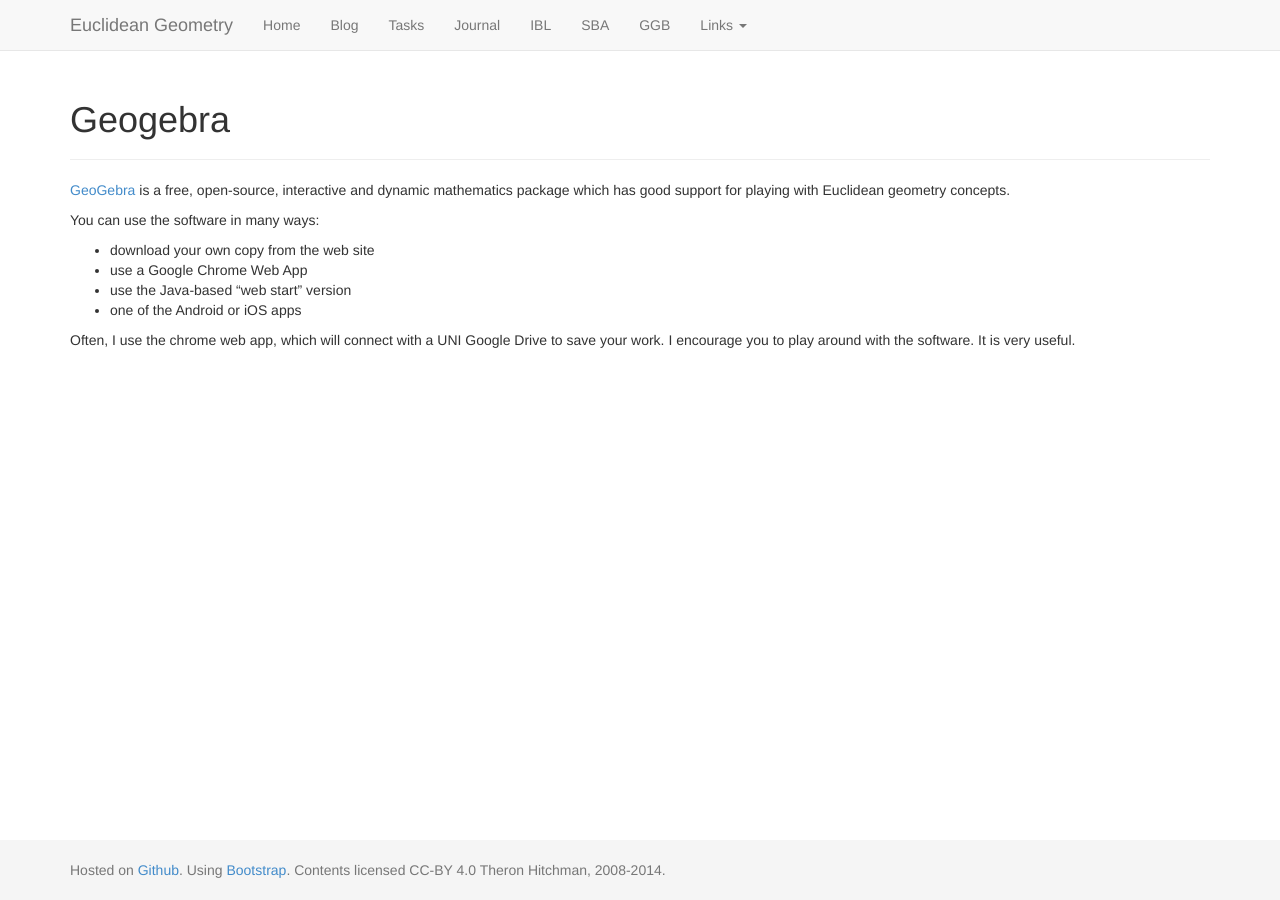
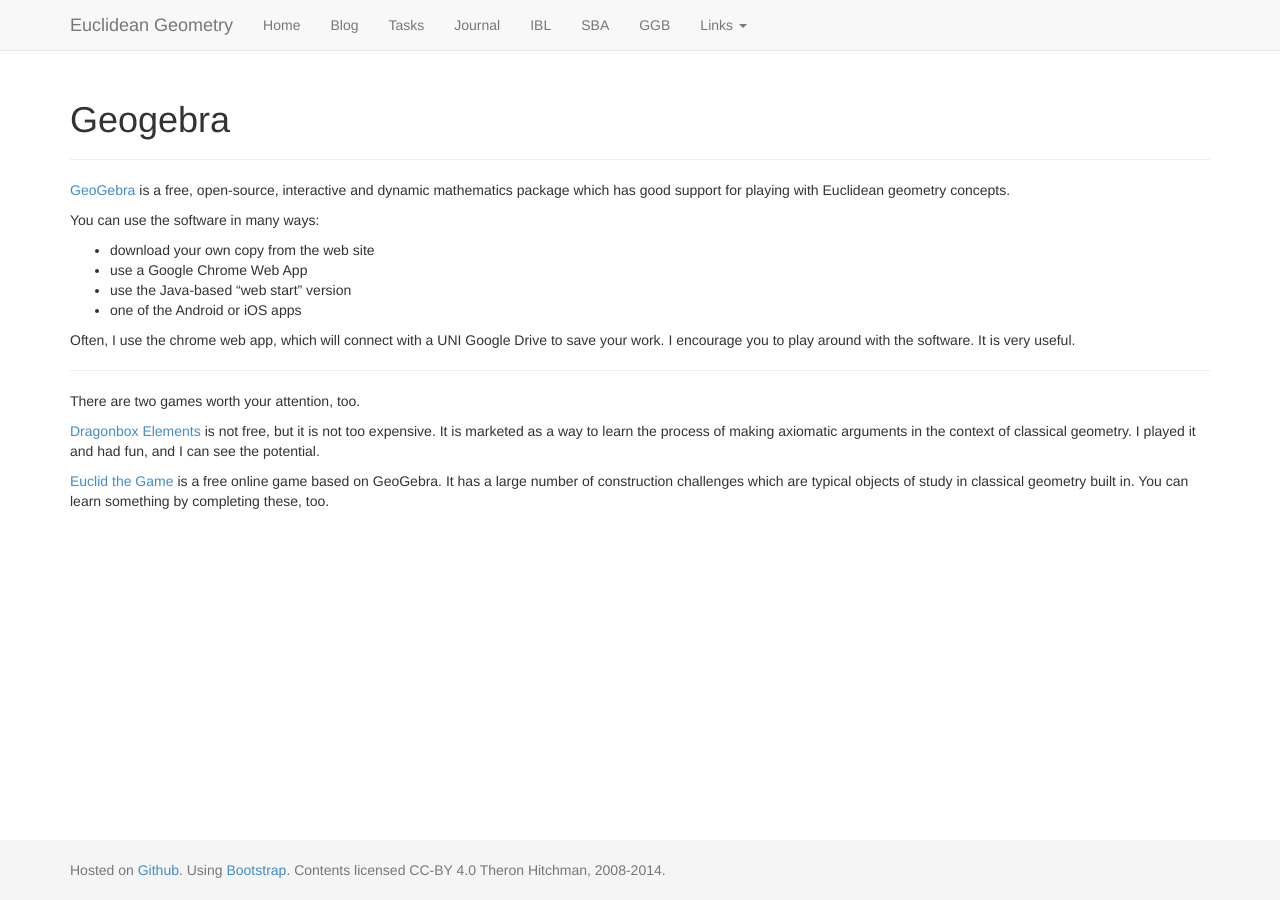
Before and after one commit to theronhitchman/euclidean-geometry, a Jekyll site: the page built from geogebra/index.md, in a window 1280 px wide. Built offline with Jekyll 4.4.1, drawn with Linux system fonts in a browser that asks for light colours; nearby versions of some CDN libraries.

Commit message:
added Euclid the Game and Dragonbox Elements to GGB page

```diff
--- a/geogebra/index.md
+++ b/geogebra/index.md
@@ -17,3 +17,21 @@
 your work. I encourage you to play around with the software. It is very useful.
 
 [ggb]: http://www.geogebra.org/cms/en/
+
+ ***
+
+ There are two games worth your attention, too.
+
+ [Dragonbox Elements][dragonbox] is not free, but it is not too expensive.
+ It is marketed as a way to learn the process of making axiomatic arguments
+ in the context of classical geometry. I played it and had fun, and I can see
+ the potential.
+
+ [dragonbox]: http://wewanttoknow.com/elements/
+
+ [Euclid the Game][euclid] is a free online game based on GeoGebra. It has
+ a large number of construction challenges which are typical objects of study
+ in classical geometry built in. You can learn something by completing these,
+ too.
+
+[euclid]: http://www.euclidthegame.com/
```
